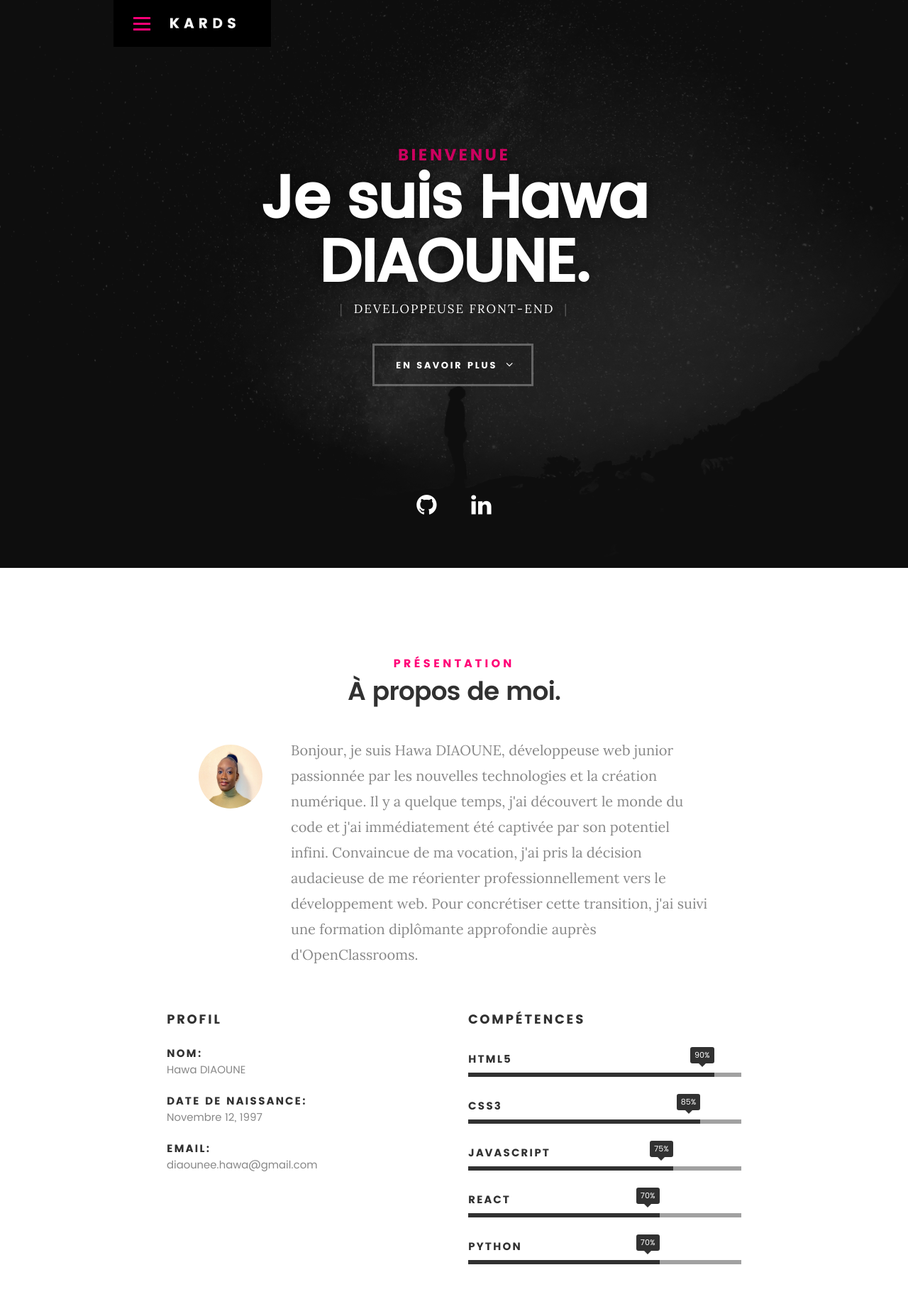
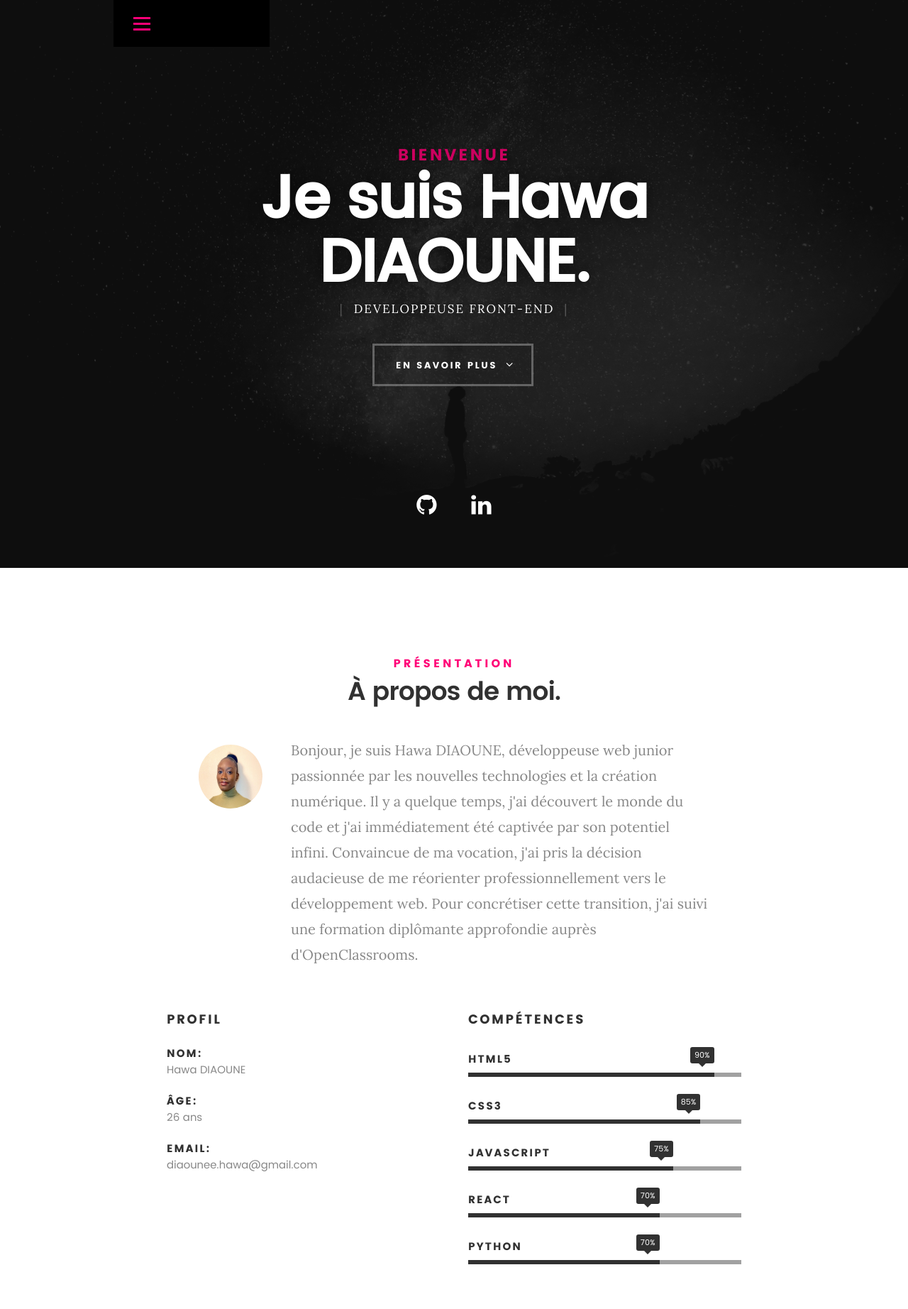
Before and after one commit to Hawadiaoune/Portfolio, a plain HTML site: page index.html in a window 1280 px wide. Shown: the top 1844 px of the page at 71% size. Drawn offline with Linux system fonts and the light colour scheme.

Commit message:
modification cv

```diff
--- a/index.html
+++ b/index.html
@@ -42,8 +42,9 @@
    		<div class="top-bar">
    			<a class="menu-toggle" href="#"><span>Menu</span></a>
 
-	   		<div class="logo">
+	   		<div class="">
 		         <a href="index.html">MENU</a>
+
 		      </div>
 
 		   	<nav id="main-nav-wrap">
@@ -125,8 +126,8 @@
    					<span>Hawa DIAOUNE</span>
    				</li>
    				<li>
-   					<strong>Date de naissance:</strong>
-   					<span>Novembre 12, 1997</span>
+   					<strong>Âge:</strong>
+   					<span>26 ans</span>
    				</li>
 				   <li>
 					<strong>Email:</strong>
@@ -178,7 +179,7 @@
    	<div class="row button-section">
    		<div class="col-twelve">
    			<a href="#contact" title="Contact" class="button stroke smoothscroll">Contact</a>
-   			<a href="CV Hawa DIAOUNE 2023.pdf-2.pdf" title="Download CV" class="button button-primary">Télécharger CV</a>
+   			<a href="CV Hawa DIAOUNE .pdf" title="Download CV" class="button button-primary">Télécharger CV</a>
    		</div>
    	</div>
 
```
Also changed, not shown: 3 other files.
